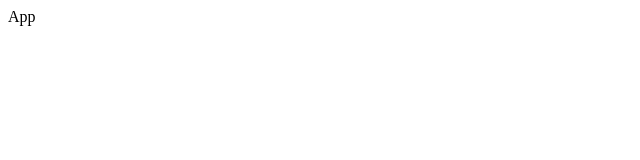
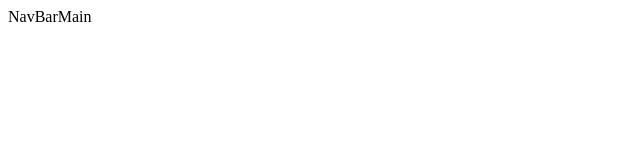
Before and after one commit to Byasar3/punkApi, a React (Vite) app: page / in a window 1280 px wide. Shown: the top 160 px of the page, without its empty margins (0-640 px from the left). Built offline with nearby package versions, Linux system fonts and the light colour scheme.

Commit message:
basic templating addedd

```diff
--- a/index.html
+++ b/index.html
@@ -4,10 +4,9 @@
     <meta charset="UTF-8" />
     <link rel="icon" type="image/svg+xml" href="/vite.svg" />
     <meta name="viewport" content="width=device-width, initial-scale=1.0" />
-    <title>Vite + React + TS</title>
+    <title>BrewDog Punk API</title>
   </head>
   <body>
-    <title>Punk</title>
     <div id="root"></div>
     <script type="module" src="/src/main.tsx"></script>
   </body>
--- a/src/App.scss
+++ b/src/App.scss
@@ -0,0 +1,4 @@
+.app {
+	display: flex;
+	flex-direction: row;
+}
--- a/src/App.tsx
+++ b/src/App.tsx
@@ -1,9 +1,17 @@
-import React from 'react'
 import "./App.scss"
+import Main from "./components/Main/Main"
+import NavBar from "./components/NavBar/NavBar"
+import beers from "./data/beer"
 
 const App = () => {
+
+
   return (
-    <div>App</div>
+
+    <div className="app">
+     <NavBar/>
+     <Main/>
+    </div>
   )
 }
 
--- /dev/null
+++ b/src/components/Main/Main.tsx
@@ -0,0 +1,10 @@
+import React from 'react'
+import "./Main.scss"
+
+const Main = () => {
+  return (
+	<div>Main</div>
+  )
+}
+
+export default Main
--- /dev/null
+++ b/src/components/NavBar/NavBar.tsx
@@ -0,0 +1,10 @@
+import React from 'react'
+import "./NavBar.scss"
+
+const NavBar = () => {
+  return (
+	<div>NavBar</div>
+  )
+}
+
+export default NavBar
```
Also changed, not shown: src/components/Main/Main.scss (added), src/components/NavBar/NavBar.scss (added).
